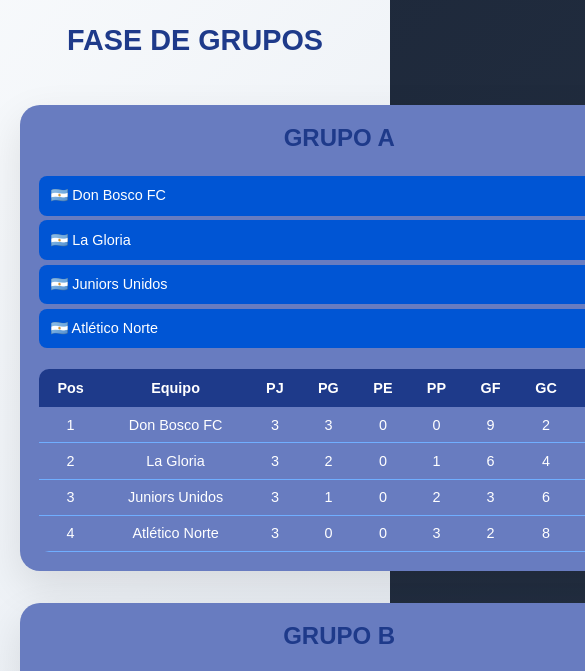
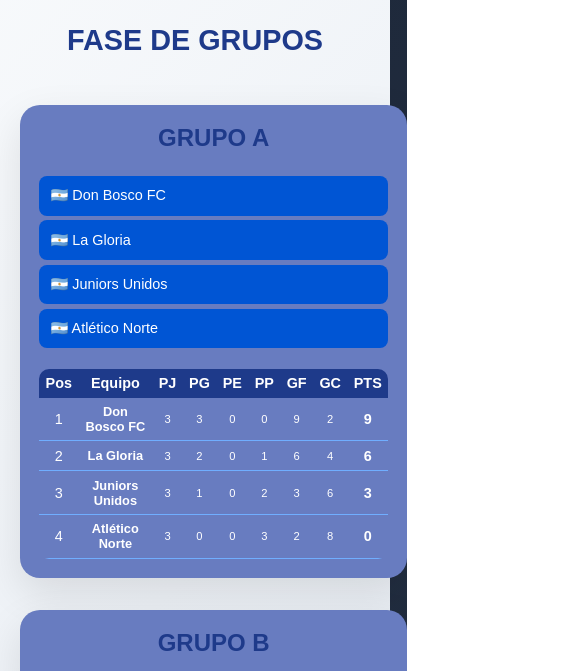
Before and after one commit to nicololos06/Proyectotorneo, a plain HTML site: page docs/cards/formato.html in a window 390 px wide. Shown: the part 96-767 px from the top of the page, 585 px wide, since content can reach past the window. Drawn offline with Linux system fonts and the light colour scheme; a web font is replaced by a local one.

Commit message:
Add responsive styles for tabla-grupo to improve layout on smaller screens

```diff
--- a/docs/css/formato.css
+++ b/docs/css/formato.css
@@ -387,6 +387,38 @@ body {
         min-width: 600px;
     }
 
+    @media (max-width: 768px) {
+
+    .tabla-grupo {
+        overflow-x: hidden;
+    }
+
+    .tabla-grupo table {
+        width: 100%;
+        min-width: unset;
+        font-size: 0.75rem;
+    }
+
+    .tabla-grupo th,
+    .tabla-grupo td {
+        padding: 0.4rem;
+        text-align: center;
+    }
+
+    .tabla-grupo td:nth-child(3),
+    .tabla-grupo td:nth-child(4),
+    .tabla-grupo td:nth-child(5),
+    .tabla-grupo td:nth-child(6),
+    .tabla-grupo td:nth-child(7),
+    .tabla-grupo td:nth-child(8) {
+        font-size: 0.7rem;
+    }
+
+    .tabla-grupo td:nth-child(2) {
+        font-size: 0.8rem;
+        font-weight: 600;
+    }
+}
     /* ========================= */
     /* PARTIDOS (MATA-MATA) */
     /* ========================= */
```
